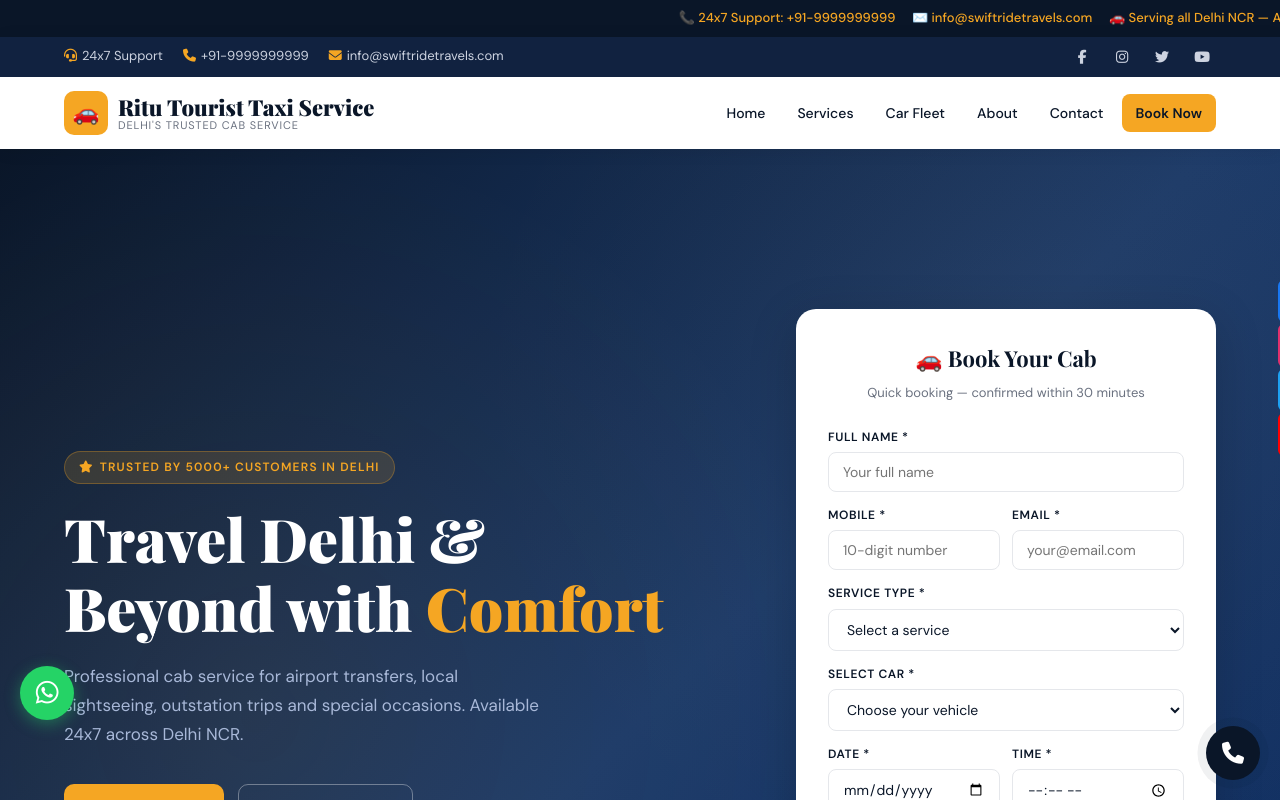
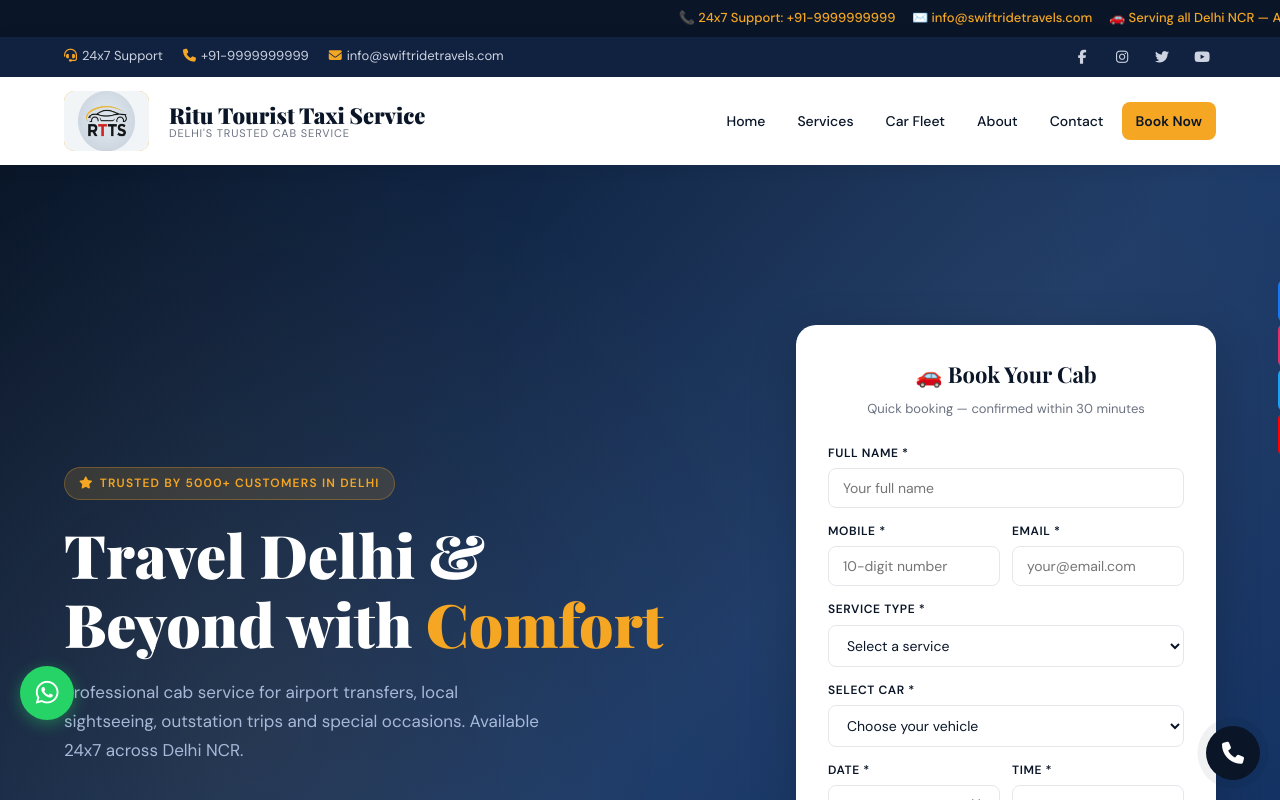
Before and after one commit to pradeepyadav-01/ritutourist, a React (Vite) app in the folder client/: page / in a window 1280 px wide. Shown: the top 800 px of the page. Built offline with nearby package versions, Linux system fonts and the light colour scheme.

Commit message:
feat: add RTTS logo to header and footer

```diff
--- a/client/src/App.jsx
+++ b/client/src/App.jsx
@@ -1,5 +1,6 @@
 import { useState } from 'react';
 import BookingForm from './components/BookingForm';
+import logo from './assets/logo.jpeg';
 
 const COMPANY = {
   name: 'Ritu Tourist Taxi Service',
@@ -70,7 +71,7 @@
         </div>
         <div className="header-main">
           <a href="#" className="logo">
-            <div className="logo-icon">🚗</div>
+            <div className="logo-icon"><img src={logo} alt={`${COMPANY.name} logo`} className="logo-icon" /></div>
             <div className="logo-text">
               <div className="logo-name">{COMPANY.name}</div>
               <div className="logo-tagline">{COMPANY.tagline}</div>
--- a/client/src/index.css
+++ b/client/src/index.css
@@ -99,11 +99,11 @@
 .logo {
   display: flex;
   align-items: center;
-  gap: 10px;
+  gap: 20px;
   text-decoration: none;
 }
 .logo-icon {
-  width: 44px; height: 44px;
+  width: 85px; height: 60px;
   background: var(--gold);
   border-radius: 10px;
   display: flex; align-items: center; justify-content: center;
```
Also changed, not shown: client/src/assets/logo.jpeg (added).
